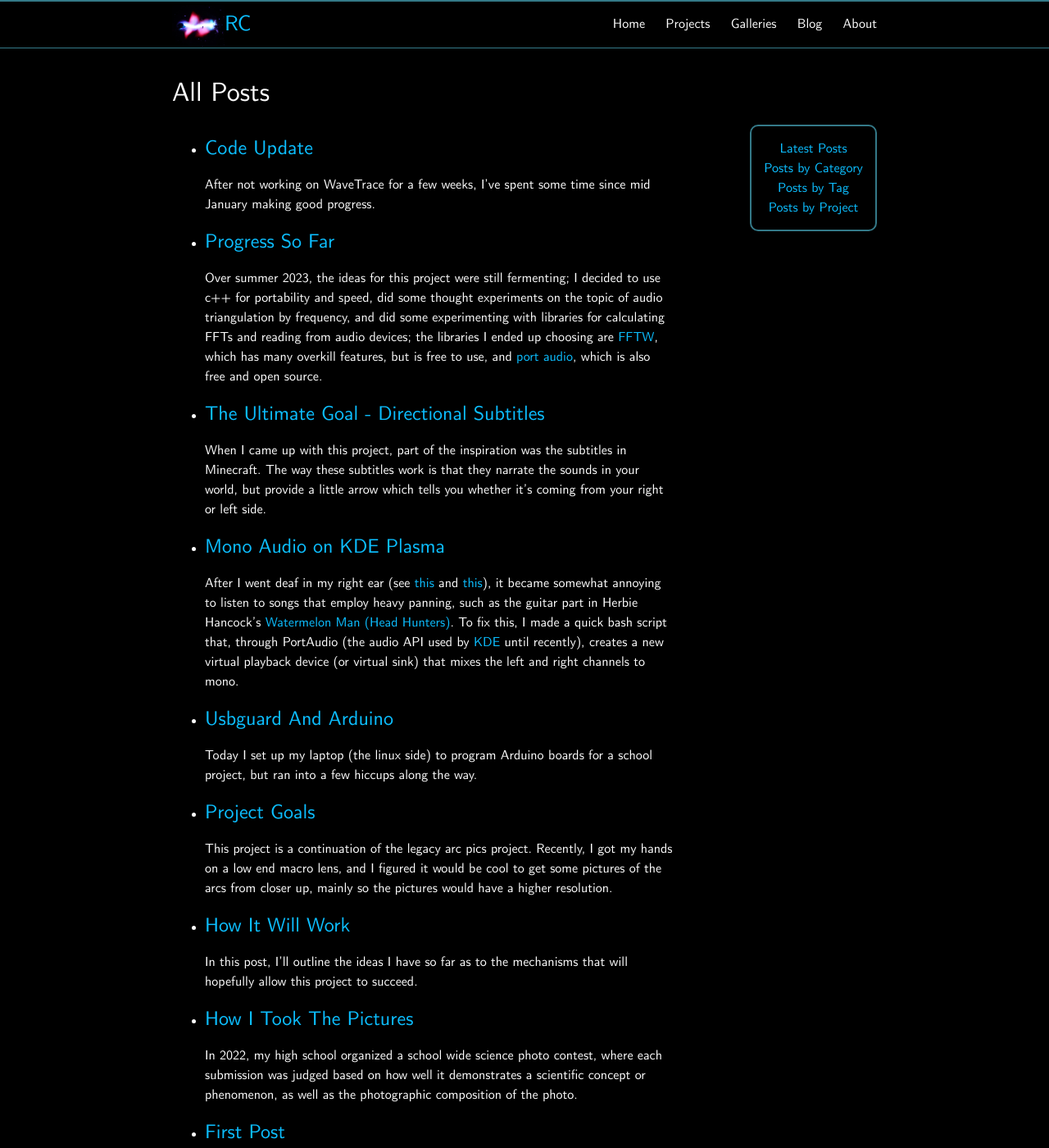
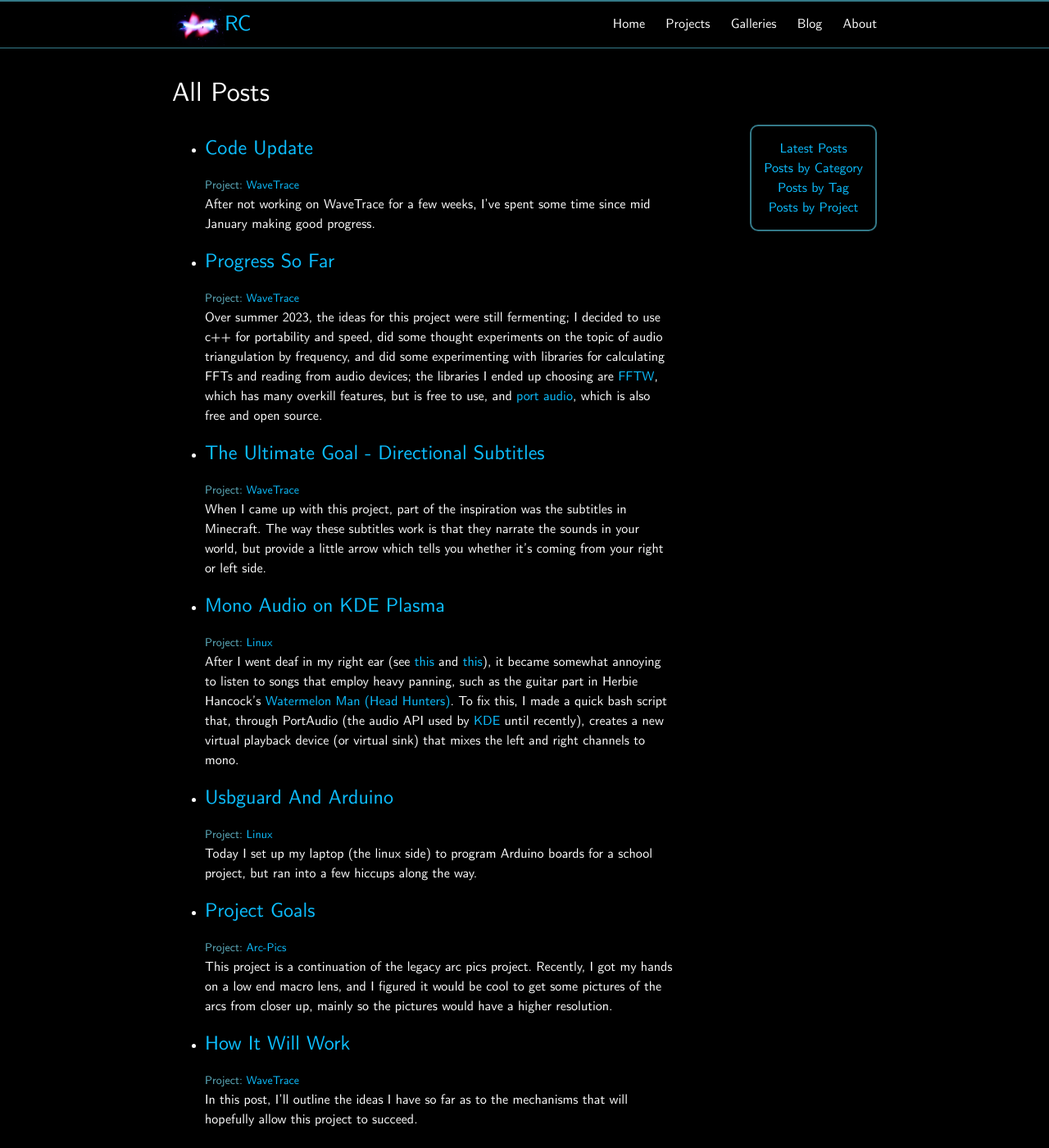
Before and after one commit to 248nonny/248nonny.github.io, a Jekyll site: the page built from blog/index.html, in a window 1280 px wide and 1400 px high. Shown: the whole window at 82% size. Built offline with Jekyll 4.4.1, drawn with Linux system fonts in a browser that asks for light colours; some of the changed text lies outside the part shown.

Commit message:
fixed spacing in blog, added project labels.

```diff
--- a/blog/categories.html
+++ b/blog/categories.html
@@ -16,6 +16,9 @@ header: "Posts by Tag"
                     {% if post.categories[0] == "Projects" %}
                         Project: {{ post.categories[1] }}
                     {% endif %}
+
+                    <br><br>
+
                 </li>
             {% endif %}
         {% endfor %}
--- a/blog/index.html
+++ b/blog/index.html
@@ -8,6 +8,10 @@ header: All Posts
     {% for post in site.posts %}
         <li>
             <h2><a href="{{ post.url }}">{{ post.title }}</a></h2>
+            {%- assign project_cat = post.categories[0] | escape | downcase -%}
+            {%- if project_cat == "projects" -%}
+                <span class="post-meta">Project: <a href="/projects/{{ page.categories[1] | downcase | replace: ' ','-' }}">{{ post.categories[1] }}</a></span>
+            {%- endif -%}
             {{ post.excerpt }}
         </li>
     {% endfor %}
--- a/blog/tags.html
+++ b/blog/tags.html
@@ -16,6 +16,9 @@ header: "Posts by Tag"
                     {% if post.categories[0] == "Projects" %}
                         Project: {{ post.categories[1] }}
                     {% endif %}
+
+                    <br><br>
+
                 </li>
             {% endif %}
         {% endfor %}
```
